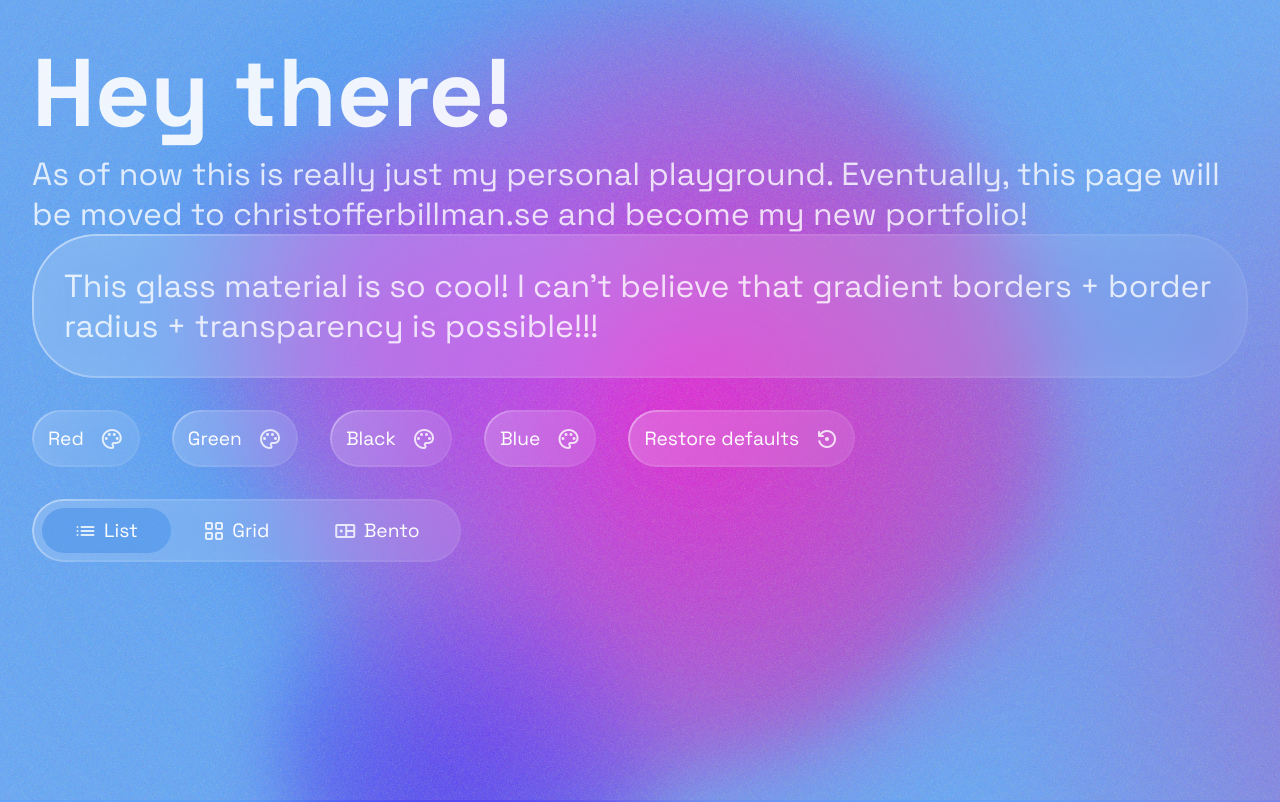
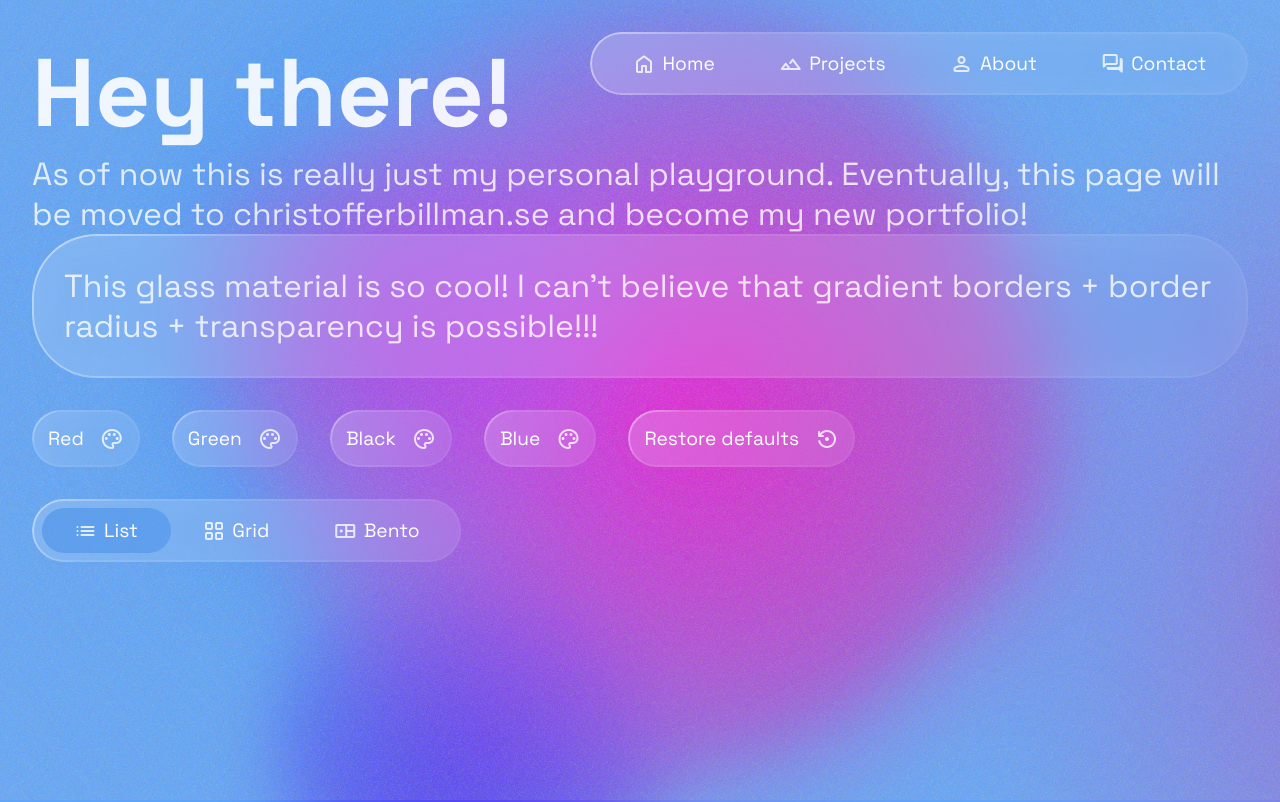
Before and after one commit to ChristofferBillman/portfolio-v5, a React (Vite) app: page / in a window 1280 px wide. Shown: the top 802 px of the page. Built offline with nearby package versions, Linux system fonts and the light colour scheme.

Commit message:
wip: first attempt at menu

```diff
--- /dev/null
+++ b/src/components/Menu/Menu.module.css
@@ -0,0 +1,7 @@
+.menu {
+	width: fit-content;
+	position: fixed;
+	top: 1rem;
+	right: 1rem;
+	z-index: 10;
+}
--- /dev/null
+++ b/src/components/Menu/Menu.tsx
@@ -0,0 +1,23 @@
+import { useState } from "react";
+import SliderSelector from "../common/SliderSelector";
+
+import style from './Menu.module.css'
+
+export function Menu() {
+
+	const [selectedItem, setSelection] = useState('Menu')
+
+	return (
+		<SliderSelector
+			items={[
+				{value: 'Home', icon: 'home'},
+				{value: 'Projects', icon: 'landscape'},
+				{value: 'About', icon: 'person'},
+				{value: 'Contact', icon: 'forum'}
+			]}
+			selectedValue={selectedItem}
+			setSelection={setSelection}
+			className={style.menu}
+		/>
+	)
+}
--- /dev/null
+++ b/src/components/Menu/index.ts
@@ -0,0 +1,2 @@
+import { Menu } from './Menu'
+export default Menu
--- a/src/components/common/SliderSelector/SliderSelector.tsx
+++ b/src/components/common/SliderSelector/SliderSelector.tsx
@@ -7,6 +7,7 @@ interface Props {
 	items: { value: string, icon: string }[]
 	selectedValue: string
 	setSelection: Dispatch<SetStateAction<string>>
+	className: string
 }
 // This logic is insane and I will not understand it in 2 days.
 export function SliderSelector(props: Props) {
@@ -35,7 +36,7 @@ export function SliderSelector(props: Props) {
 
 return (
 	<GlassMaterial
-		className={style.sliderSelector}
+		className={`${style.sliderSelector} ${props.className}`}
 		ref={sliderRef}
 	>
 		{props.items.map((item, i) => (
--- a/src/pages/Playground.tsx
+++ b/src/pages/Playground.tsx
@@ -4,6 +4,7 @@ import GlassMaterial from "../components/common/GlassMaterial"
 import Icon from "../components/common/Icon"
 import SliderSelector from "../components/common/SliderSelector"
 import useAnimatedBackground from "../contexts/AnimatedBackgroundContext"
+import Menu from "../components/Menu"
 
 export default function Playground() {
 
@@ -12,6 +13,7 @@ export default function Playground() {
 
 	return (
 		<div style={{padding: '1rem'}}>
+			<Menu/>
 			<h1>Hey there!</h1>
 			<p>As of now this is really just my personal playground. Eventually, this page will be moved to christofferbillman.se and become my new portfolio!</p>
 			<GlassMaterial className='p-std'>
```
